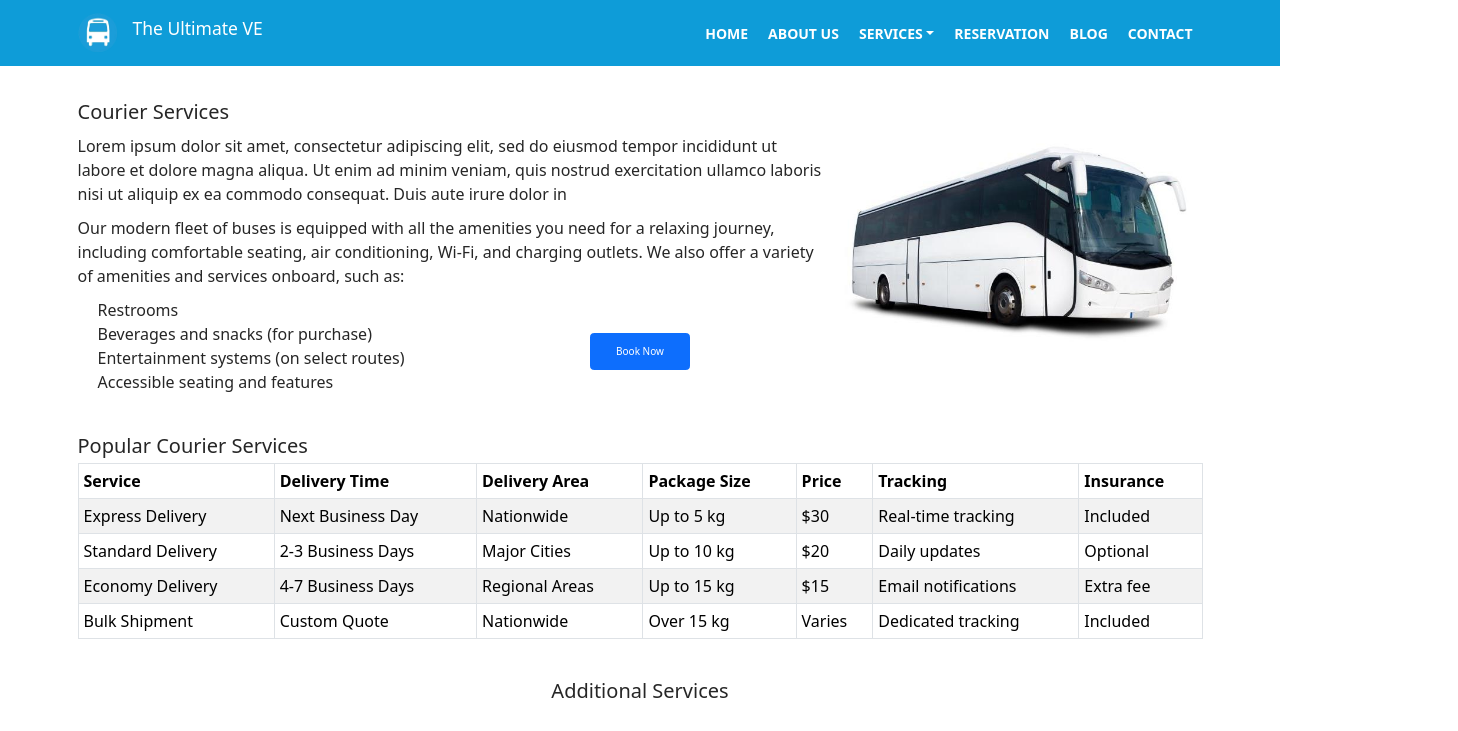
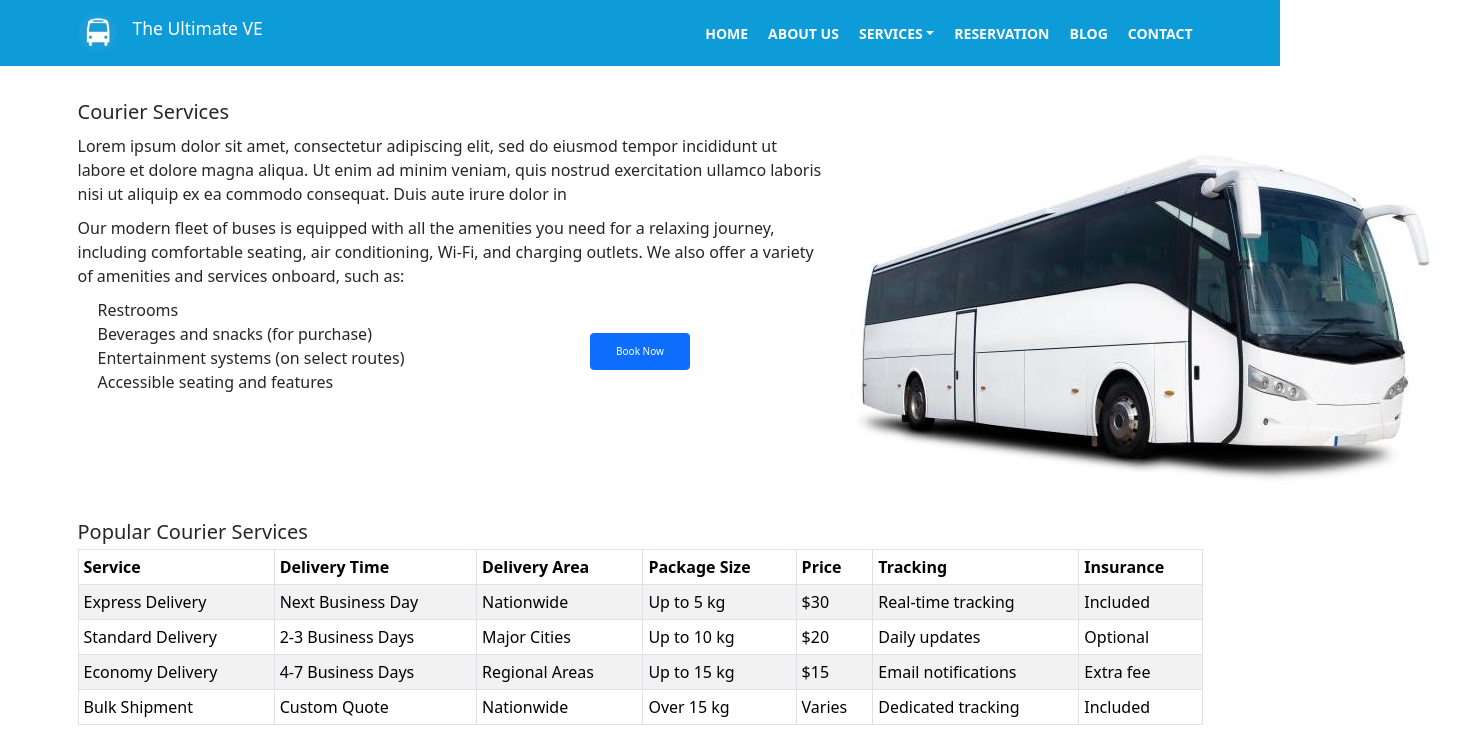
Before and after one commit to razack00/viva, a React (Create React App) app: page /services/CourierServices in a window 1280 px wide. Shown: the top 731 px of the page, 1458 px wide, since content can reach past the window. Built offline with nearby package versions, Linux system fonts and the light colour scheme; data requests are answered from the project's data file.

Commit message:
remove alt attributes and unsed imports

```diff
--- a/src/pages/CourierServices.js
+++ b/src/pages/CourierServices.js
@@ -2,6 +2,7 @@ import React from 'react';
 import { Container, Row, Col, Table} from 'react-bootstrap';
 import Accordion from 'react-bootstrap/Accordion';
 import Btn from '../components/Btn';
+import { Link } from 'react-router-dom';
 
 function CourierServices() {
   return (
@@ -32,7 +33,7 @@ function CourierServices() {
           </Row>
         </Col>
         <Col md={4}>
-          <img src="/images/bus3.jpeg" alt="Bus image" className="img-fluid" />
+          <img src="/images/bus3.jpeg" alt="Bus image" className="bus" />
         </Col>
       </Row>
 
@@ -127,7 +128,7 @@ function CourierServices() {
               <p>
                 Ready to book your next trip? Visit our booking page or contact us today to learn more about our transportation services!
               </p>
-              <a href="#" className="btn btn-primary p-4">Book Now</a>
+              <Link to={"/reservation"} className="btn btn-primary p-4">Book Now</Link>
             </Col>
           </Row>
         </Col>
--- a/src/pages/TransportServices.js
+++ b/src/pages/TransportServices.js
@@ -1,7 +1,6 @@
 import React from 'react';
 import { Container, Row, Col, Table} from 'react-bootstrap';
 import Accordion from 'react-bootstrap/Accordion';
-import Btn from '../components/Btn';
 import LinkBtn from '../components/LinkBtn'
 
 function TransportServices() {
@@ -31,7 +30,7 @@ function TransportServices() {
           </Row>
         </Col>
         <Col md={4}>
-          <img src="/images/bus3.jpeg" alt="Bus image" className="img-fluid" />
+          <img src="/images/bus3.jpeg" alt="Bus image" className="bus" />
         </Col>
       </Row>
 
```
